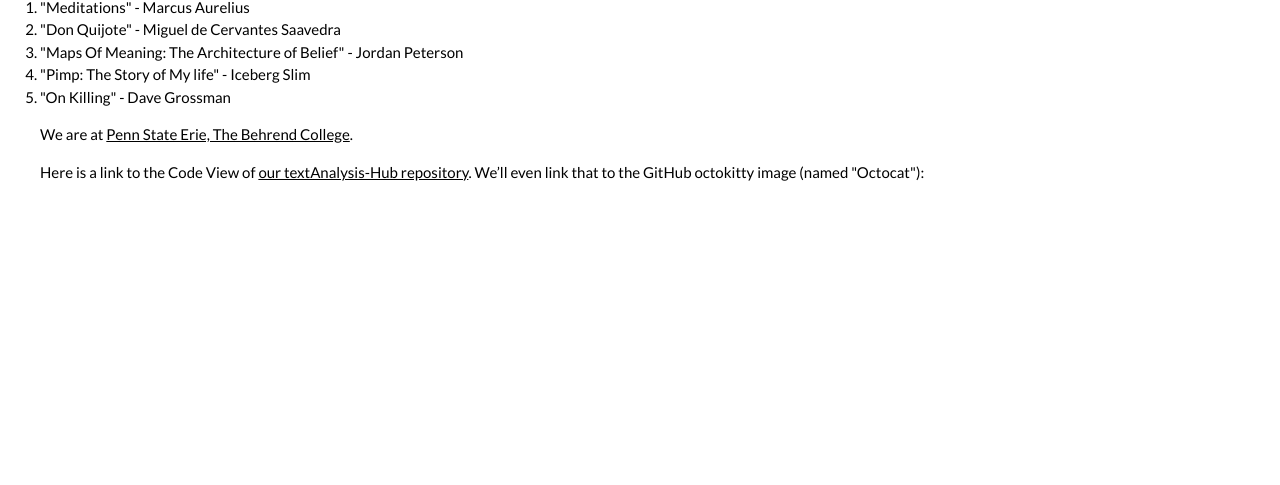
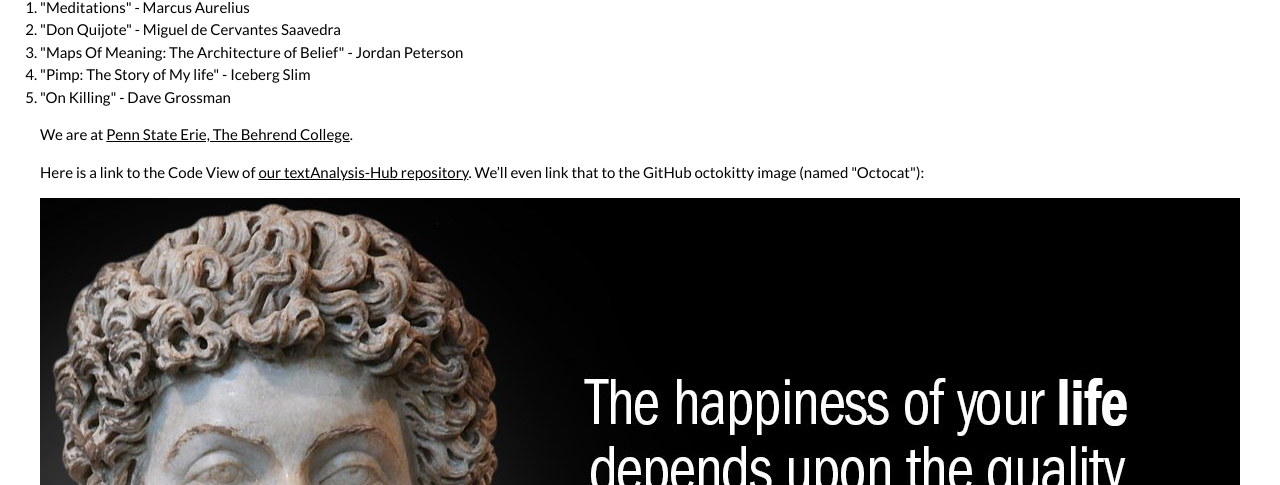
Before and after one commit to JoshSige/DIGIT210-PT2-, a plain HTML site: page docs/index.html in a window 1280 px wide. Shown: the part 601-1086 px from the top of the page. Before the commit the page ends 837 px from the top, so only its background shows below. Drawn offline with nearby package versions, Linux system fonts and the light colour scheme.

Commit message:
Update index.html

```diff
--- a/docs/index.html
+++ b/docs/index.html
@@ -51,7 +51,7 @@
             Only do this for pointing OUTSIDE your own repo. -->
 
         <p>Here is a link to the Code View of <a href="https://github.com/newtfire/textAnalysis-Hub">our textAnalysis-Hub repository</a>. We’ll even link that to the GitHub octokitty image (named "Octocat"):</p>
-        <a href="https://github.com/newtfire/textAnalysis-Hub"><img src "\docs\images\marcus.jpg"</a>
+        <a href="https://github.com/newtfire/textAnalysis-Hub"><img src="\docs\images\marcus.jpg"</a>
 </body>
 
 </HTML>
```
